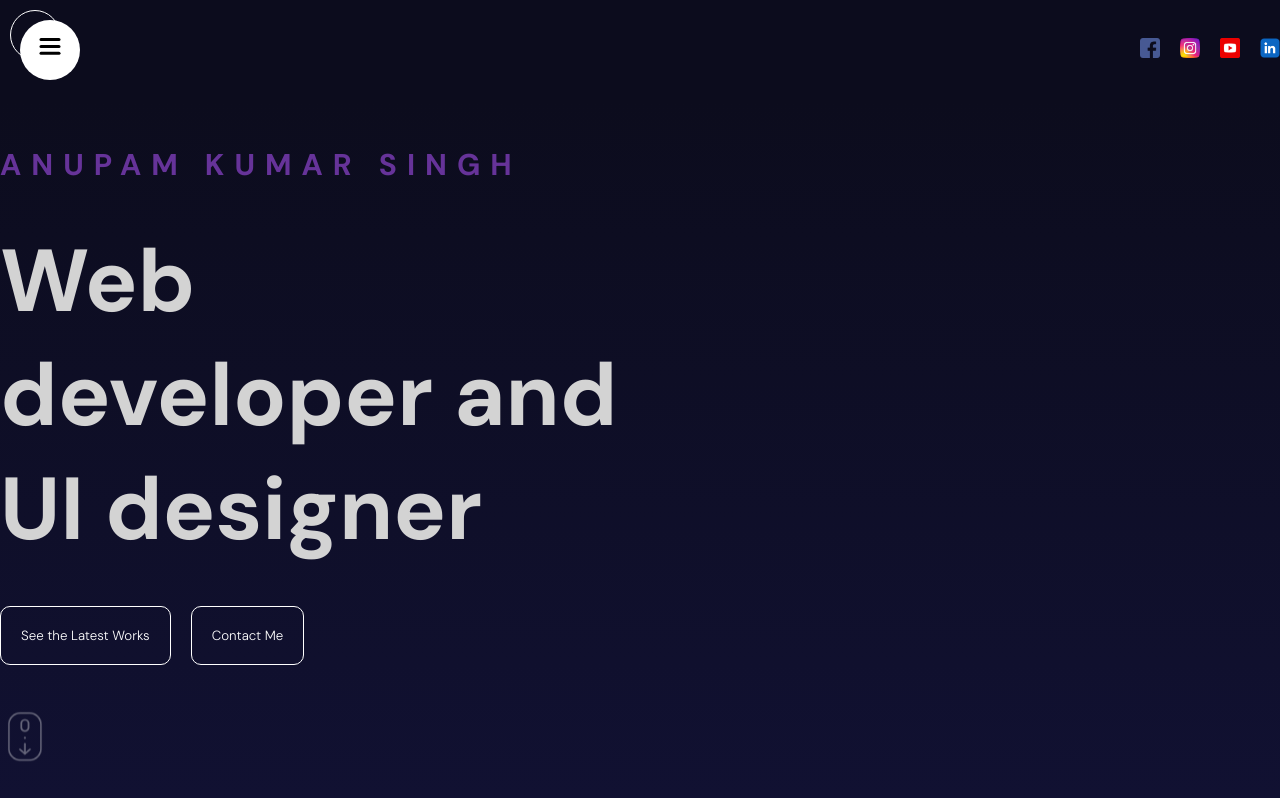
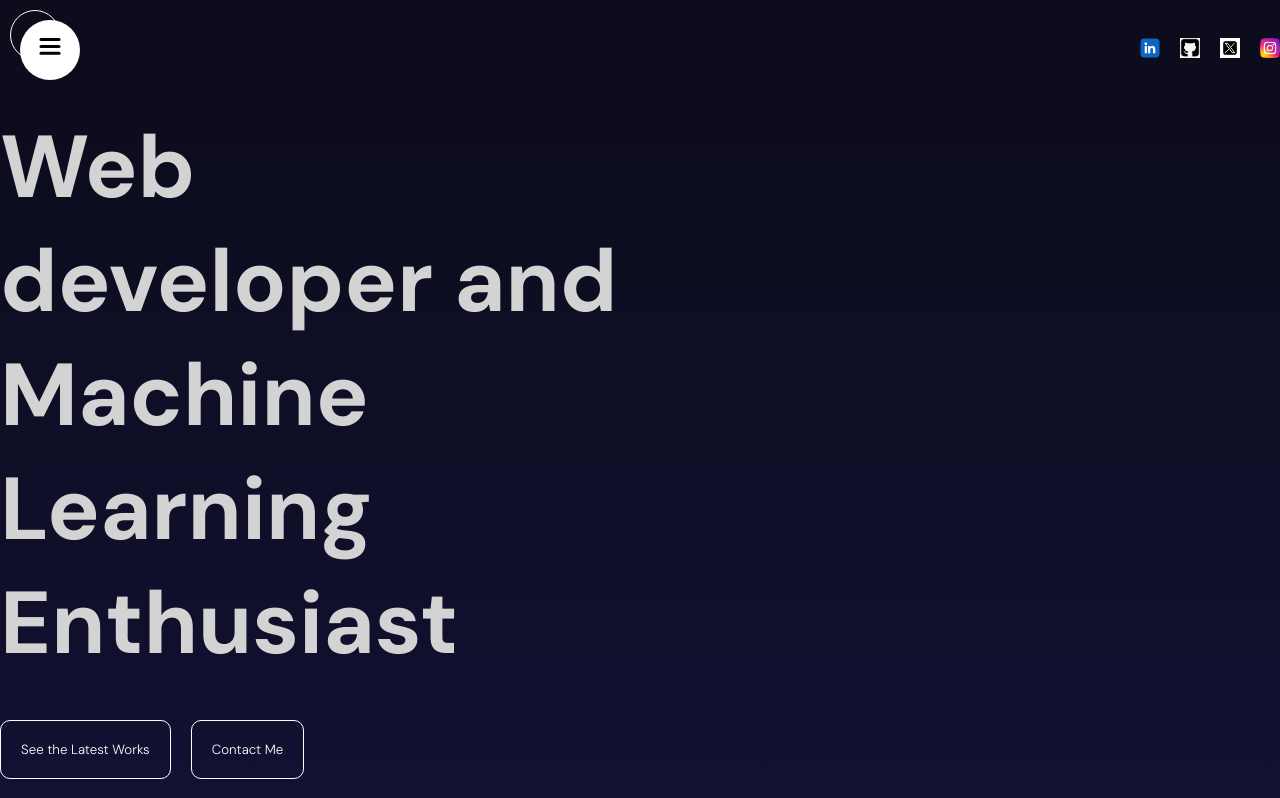
Before and after one commit to Anupam4058/Animated-Portfolio, a React (Vite) app: page / in a window 1280 px wide. Shown: the top 798 px of the page. Built offline with nearby package versions, Linux system fonts and the light colour scheme.

Commit message:
Updated links and images

```diff
--- a/src/components/contact/Contact.jsx
+++ b/src/components/contact/Contact.jsx
@@ -58,15 +58,15 @@ const Contact = () => {
         <motion.h1 variants={variants}>Let’s work together</motion.h1>
         <motion.div className="item" variants={variants}>
           <h2>Mail</h2>
-          <span>hello@react.dev</span>
+          <span>anupamkumar46511@gmail.com</span>
         </motion.div>
         <motion.div className="item" variants={variants}>
           <h2>Address</h2>
-          <span>Hello street New York</span>
+          <span>Pune, Maharastra, India</span>
         </motion.div>
         <motion.div className="item" variants={variants}>
           <h2>Phone</h2>
-          <span>+1 234 5678</span>
+          <span>+91 7464078721</span>
         </motion.div>
       </motion.div>
       <div className="formContainer">
--- a/src/components/hero/Hero.jsx
+++ b/src/components/hero/Hero.jsx
@@ -58,7 +58,7 @@ const Hero = () => {
         >
           <motion.h2 variants={textVariants}>ANUPAM KUMAR SINGH</motion.h2>
           <motion.h1 variants={textVariants}>
-            Web developer and UI designer
+            Web developer and Machine Learning Enthusiast
           </motion.h1>
           <motion.div variants={textVariants} className="buttons">
             {/* Button to scroll to the Portfolio section */}
--- a/src/components/navbar/Navbar.jsx
+++ b/src/components/navbar/Navbar.jsx
@@ -6,7 +6,7 @@ const Navbar = () => {
   return (
     <div className="navbar">
       {/* Sidebar */}
-      <Sidebar/>
+      <Sidebar />
       <div className="wrapper">
         <motion.span
           initial={{ opacity: 0, scale: 0.5 }}
@@ -16,17 +16,18 @@ const Navbar = () => {
           {/* Lama Dev */}
         </motion.span>
         <div className="social">
-          <a href="#">
-            <img src="/facebook.png" alt="" />
+          <a href="https://www.linkedin.com/in/anupam-kumar-singh-0b647224a/">
+            <img src="/Linkedin.png" alt="" />
+          </a>
+          <a href="https://github.com/Anupam4058">
+            <img src="/Github.webp" alt="" />
+          </a>
+
+          <a href="https://x.com/Anupam4058?t=A3v-Adh4cp1egzRle_9ZFA&s=09">
+            <img src="/X.avif" alt="" />
           </a>
           <a href="#">
             <img src="/instagram.png" alt="" />
-          </a>
-          <a href="#">
-            <img src="/youtube.png" alt="" />
-          </a>
-          <a href="#">
-            <img src="/Linkedin.png" alt="" />
           </a>
         </div>
       </div>
--- a/src/components/parallax/Parallax.jsx
+++ b/src/components/parallax/Parallax.jsx
@@ -27,7 +27,7 @@ const Parallax = ({ type }) => {
       }}
     >
       <motion.h1 style={{ y: yText }}>
-        {type === "about" ? "About Me" : "What We Did?"}
+        {type === "about" ? "About Me" : "What I do ?"}
       </motion.h1>
       <motion.div className="mountains"></motion.div>
       <motion.div
```
Also changed, not shown: public/Github.webp (added), public/X.avif (added).
